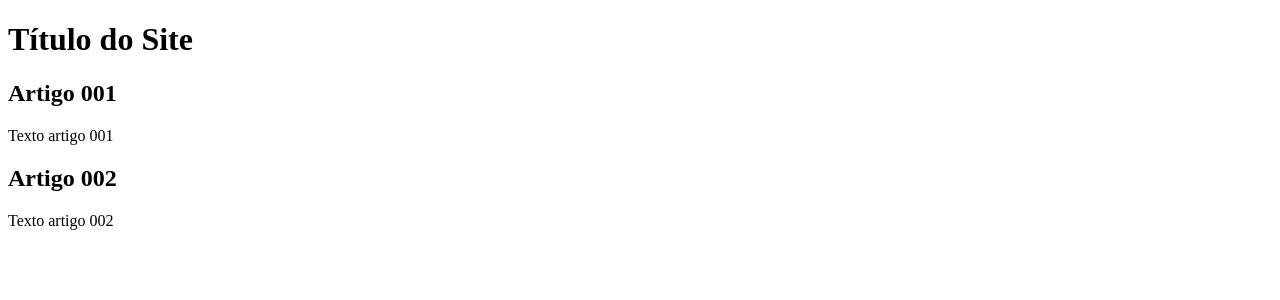
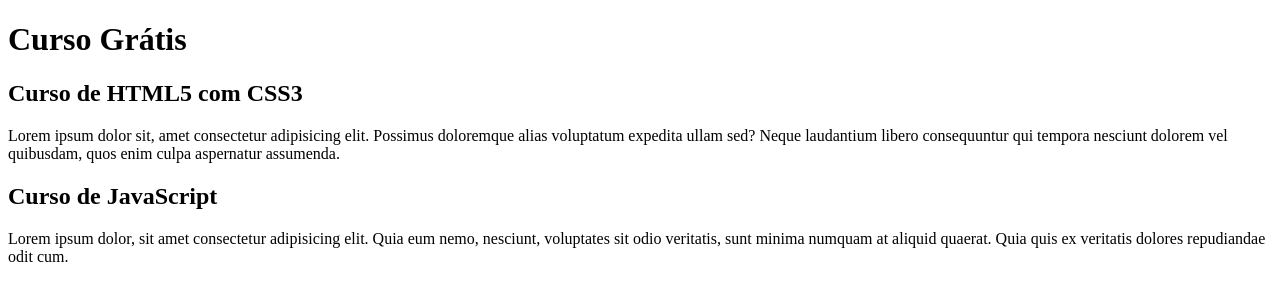
Before and after one commit to juanschmidtg/projeto-site, a plain HTML site: page index.html in a window 1280 px wide. Drawn offline with Linux system fonts and the light colour scheme.

Commit message:
comecei a escrever o conteudo

```diff
--- a/index.html
+++ b/index.html
@@ -8,15 +8,15 @@
 <body>
     <main>
         <header>
-            <h1>Título do Site</h1>
+            <h1>Curso Grátis</h1>
         </header>
         <article>
-            <h2>Artigo 001</h2>
-            <p>Texto artigo 001</p>
+            <h2>Curso de HTML5 com CSS3</h2>
+            <p>Lorem ipsum dolor sit, amet consectetur adipisicing elit. Possimus doloremque alias voluptatum expedita ullam sed? Neque laudantium libero consequuntur qui tempora nesciunt dolorem vel quibusdam, quos enim culpa aspernatur assumenda.</p>
         </article>
         <article>
-            <h2>Artigo 002</h2>
-            <p>Texto artigo 002</p>
+            <h2>Curso de JavaScript</h2>
+            <p>Lorem ipsum dolor, sit amet consectetur adipisicing elit. Quia eum nemo, nesciunt, voluptates sit odio veritatis, sunt minima numquam at aliquid quaerat. Quia quis ex veritatis dolores repudiandae odit cum.</p>
         </article>
     </main>
 </body>
```
